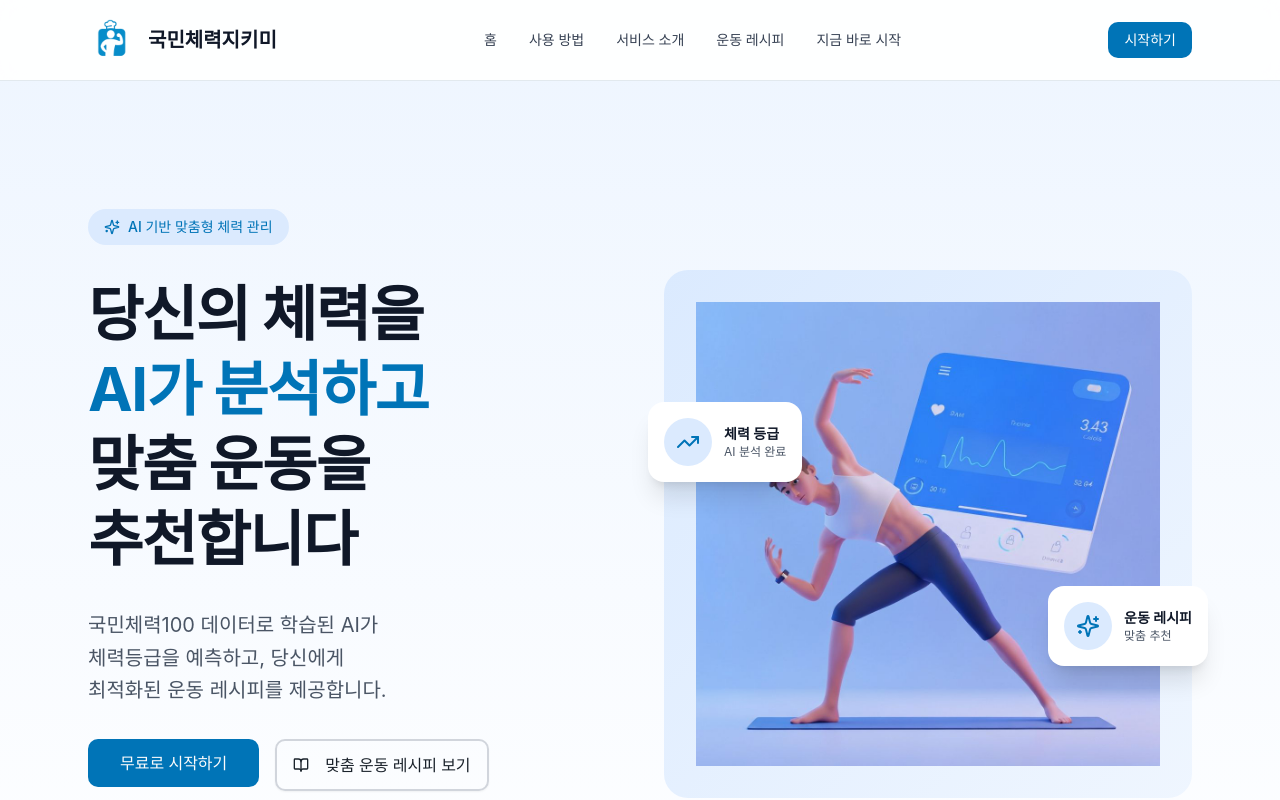
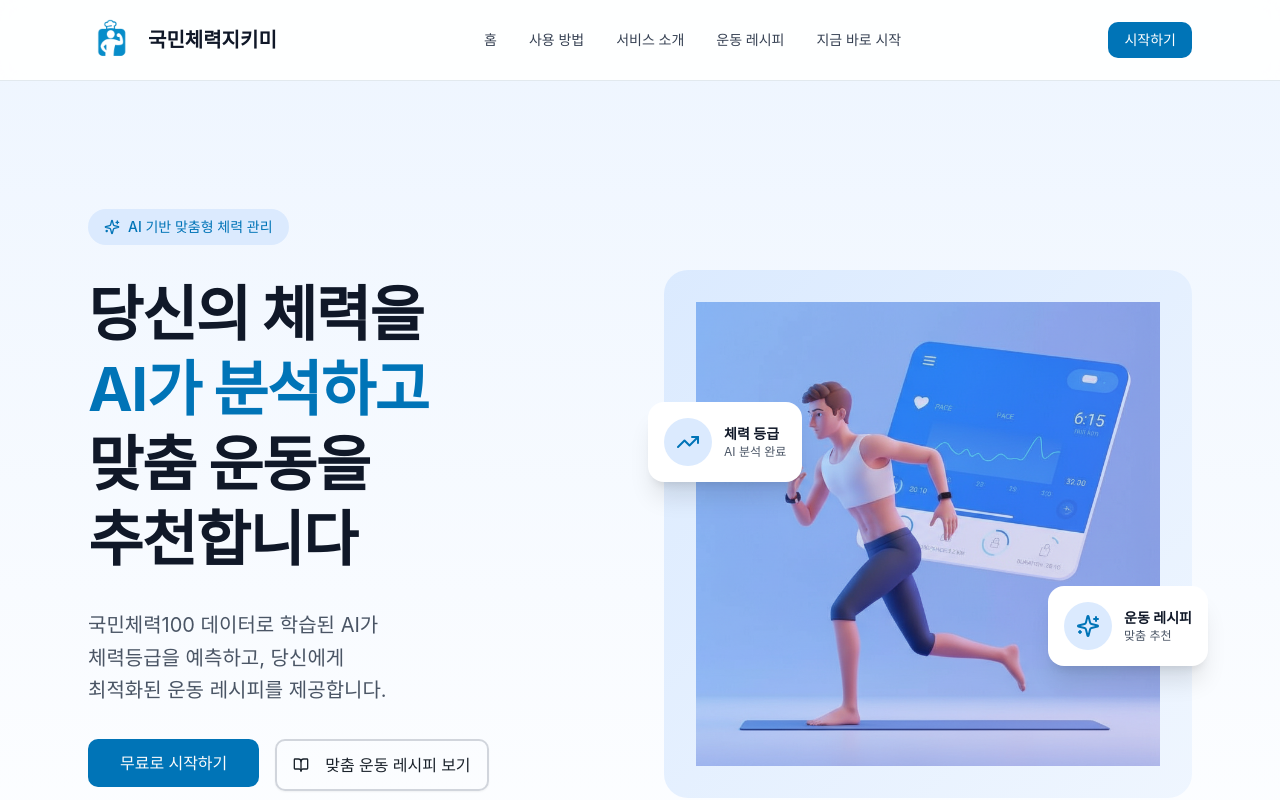
Before and after one commit to Team-Health-Keeper/Health_Keeper_Front, a React (Vite) app: page / in a window 1280 px wide. Shown: the top 800 px of the page. Built offline with nearby package versions, Linux system fonts and the light colour scheme; no server answers; a web font is replaced by a local one.

Commit message:
feat: 메인 이미지 수정

```diff
--- a/src/components/home/Hero.tsx
+++ b/src/components/home/Hero.tsx
@@ -55,7 +55,7 @@ export const Hero: FC<HeroProps> = ({ onGetStarted, onGoRecipes }) => {
           </div>
           <div className="relative fade-in-section">
             <div className="relative rounded-3xl bg-gradient-to-br from-blue-100 to-blue-50 p-8 transition-transform duration-700 ease-out">
-              <img src="/3d-illustration-of-person-exercising-with-fitness-.jpg" alt="체력 측정 일러스트" loading="lazy" className="h-auto w-full" />
+              <img src="/3d-illustration-of-person-exercising-with-fitness.png" alt="체력 측정 일러스트" loading="lazy" className="h-auto w-full" />
             </div>
             <div
               className="absolute -left-4 top-1/4 rounded-2xl bg-white p-4 shadow-xl hidden sm:block cursor-pointer transition-transform hover:scale-[1.03]"
```
Also changed, not shown: public/3d-illustration-of-person-exercising-with-fitness.png (added).
